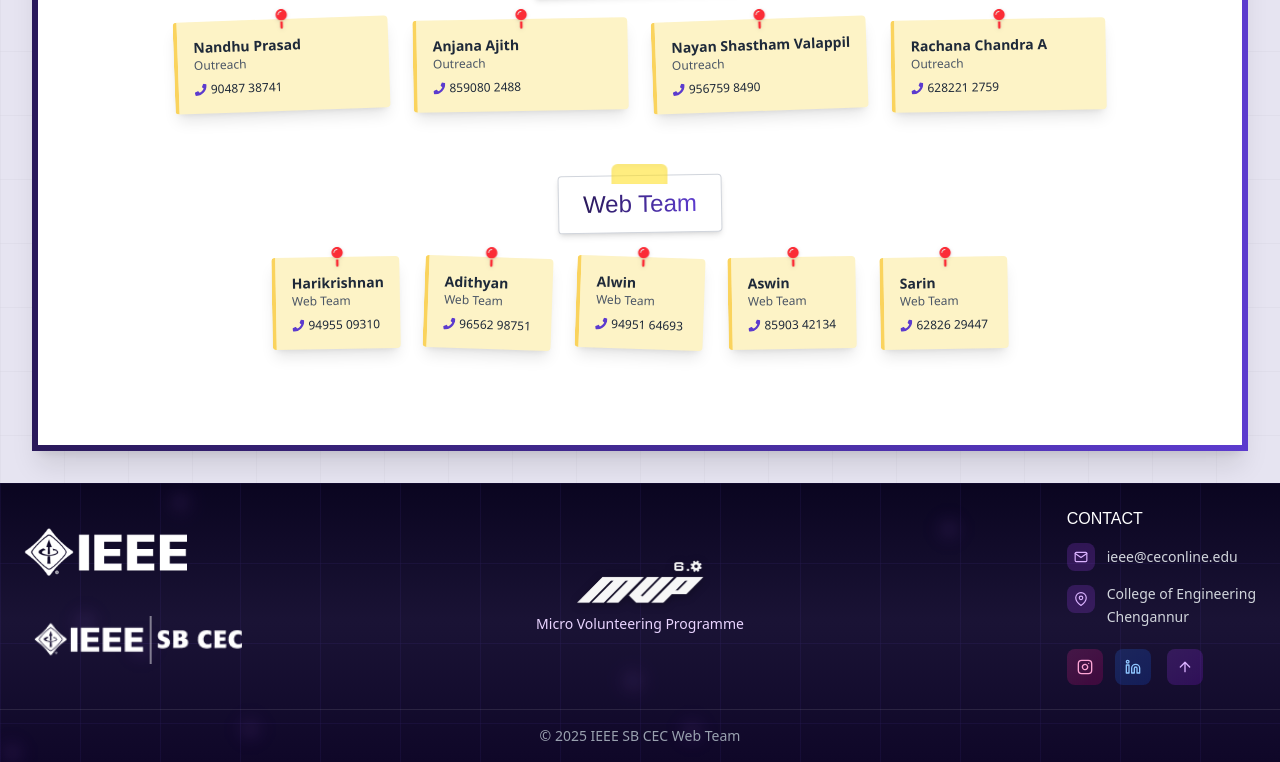
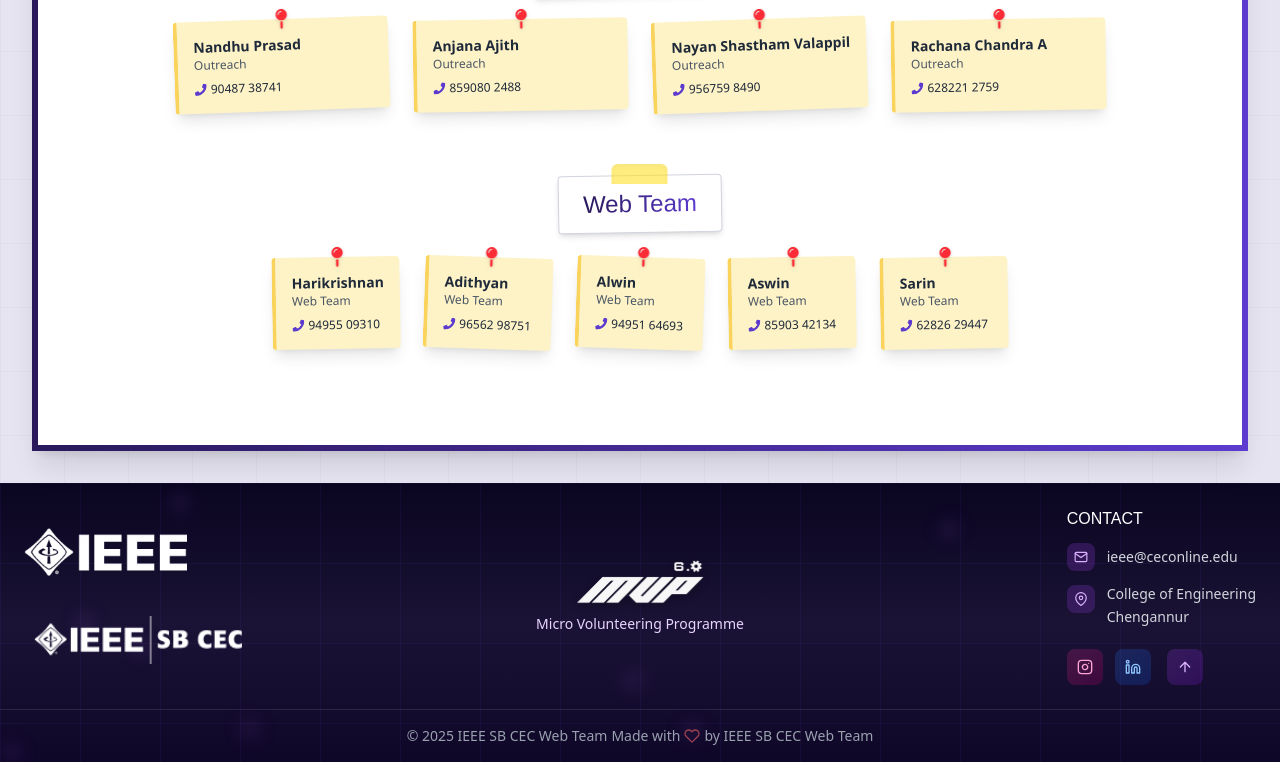
Before and after one commit to cecieee/mvp_6, a React (Vite) app: page /contact in a window 1280 px wide. Shown: the part 973-1735 px from the top of the page. Built offline with nearby package versions, Linux system fonts and the light colour scheme; a web font is replaced by a local one.

Commit message:
Updated footer text

```diff
--- a/src/components/Footer.jsx
+++ b/src/components/Footer.jsx
@@ -177,11 +177,11 @@
           <div className="flex justify-center items-center">
             <div className="flex flex-col sm:flex-row items-center gap-1 text-xs sm:text-sm text-gray-400 text-center">
               <span>© 2025 IEEE SB CEC Web Team</span>
-              {/* <div className="flex items-center gap-1">
+              <div className="flex items-center gap-1">
                 <span>Made with</span>
                 <FiHeart className="w-3 h-3 sm:w-4 sm:h-4 text-red-400 animate-pulse" />
-                <span>by the Web team</span>
-              </div> */}
+                <span>by IEEE SB CEC Web Team</span>
+              </div>
             </div>
           </div>
         </div>
```
